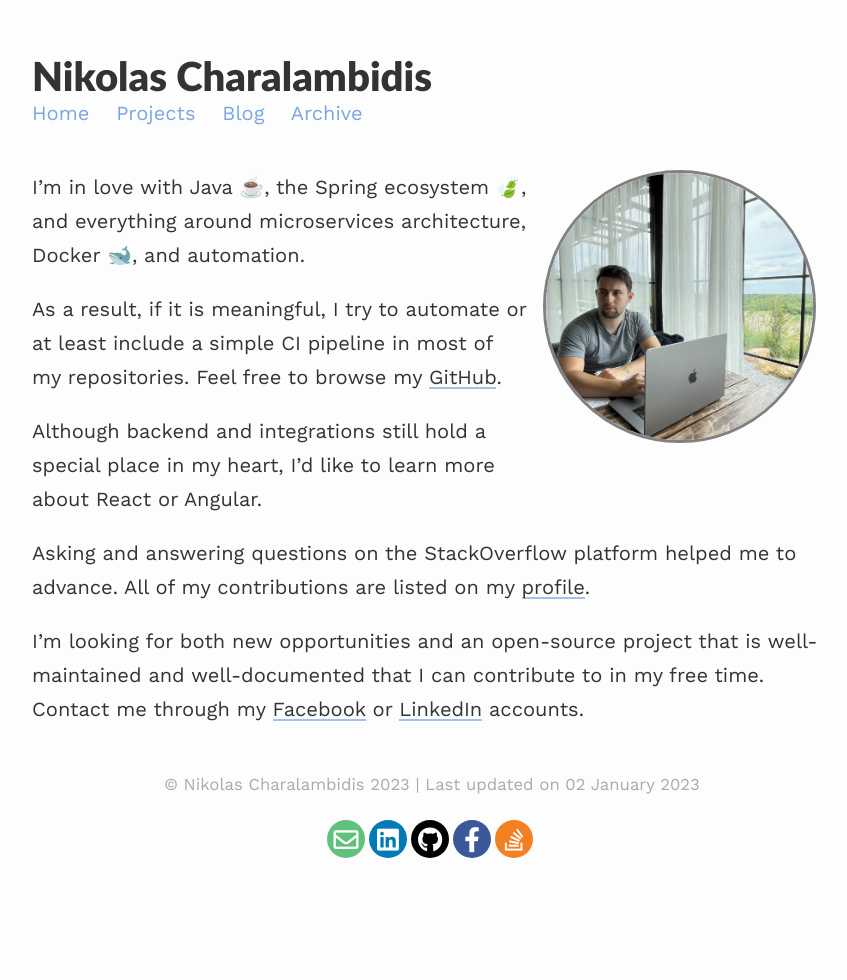
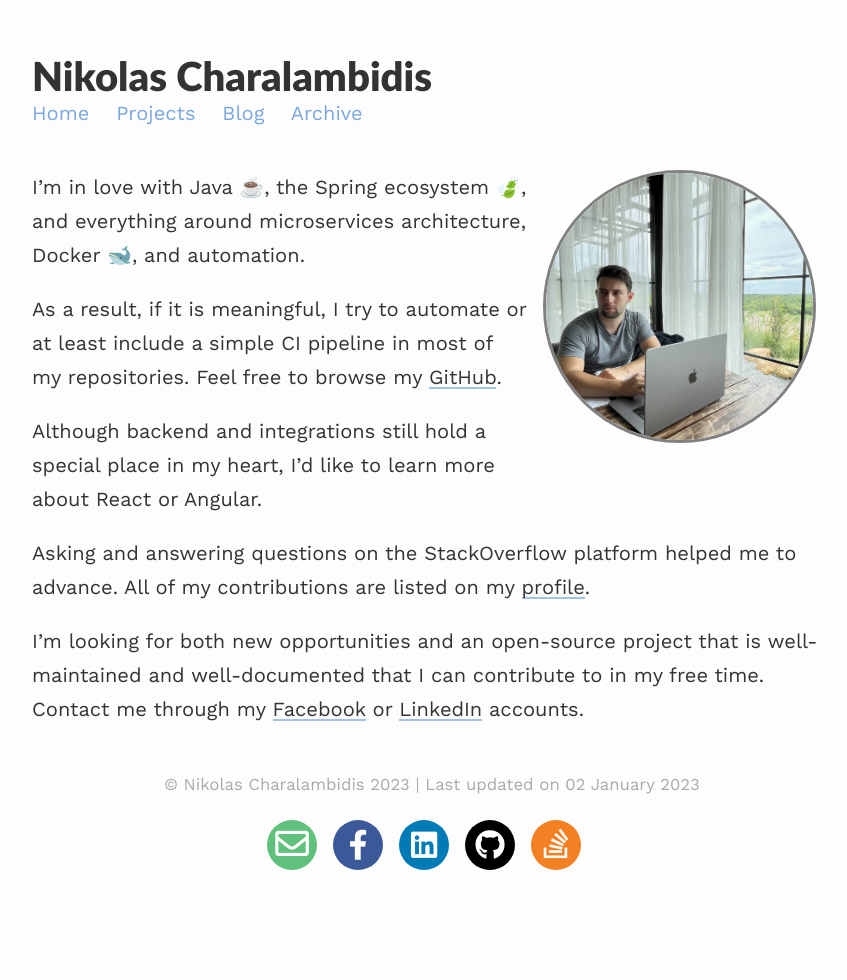
Before and after one commit to Nikolas-Charalambidis/nikolas-charalambidis.github.io, a Jekyll site: the page built from index.md, in a window 1280 px wide. Shown: the whole page, without its empty margins (208-1055 px from the left). Built offline with Jekyll 4.4.1, drawn with Linux system fonts in a browser that asks for light colours; nearby versions of some CDN libraries.

Commit message:
Footer adjustments

```diff
--- a/_includes/social-footer.html
+++ b/_includes/social-footer.html
@@ -5,6 +5,33 @@
 class="social-button email" itemprop="email"
 href="mailto:{{ site.email | encode_email }}" target="_blank">
 <i class="far fa-envelope"></i>
+</a>
+{%- endif -%}
+
+{%- if site.facebook -%}
+<a title="{{ _locale_string_follow | replace: '[NAME]', 'Facebook' }}"
+   class="social-button facebook" itemprop="sameAs"
+   href="https://www.facebook.com/{{ site.facebook }}"
+   target="_blank">
+    <i class="fab fa-facebook-f"></i>
+</a>
+{%- endif -%}
+
+{%- if site.instagram -%}
+<a title="{{ _locale_string_follow | replace: '[NAME]', 'Instagram' }}"
+class="social-button instagram" itemprop="sameAs"
+href="https://www.instagram.com/{{ site.instagram }}"
+target="_blank">
+<i class="fab fa-instagram"></i>
+</a>
+{%- endif -%}
+
+{%- if site.twitter -%}
+<a title="{{ _locale_string_follow | replace: '[NAME]', 'Twitter' }}"
+class="social-button twitter"
+href="https://www.twitter.com/{{ site.twitter }}" itemprop="sameAs"
+target="_blank">
+<i class="fab fa-twitter"></i>
 </a>
 {%- endif -%}
 
@@ -26,6 +53,24 @@ target="_blank">
 </a>
 {%- endif -%}
 
+{%- if site.stackoverflow -%}
+<a title="{{ _locale_string_follow | replace: '[NAME]', 'Stackoverflow' }}"
+class="social-button stackoverflow" itemprop="sameAs"
+href="https://stackoverflow.com/users/{{ site.stackoverflow }}"
+target="_blank">
+<i class="fab fa-brands fa-stack-overflow"></i>
+</a>
+{%- endif -%}
+
+{%- if site.quora -%}
+<a title="{{ _locale_string_follow | replace: '[NAME]', 'Quora' }}"
+class="social-button quora" itemprop="sameAs"
+href="https://www.quora.com/profile/{{ site.quora }}"
+target="_blank">
+<i class="fab fa-quora"></i>
+</a>
+{%- endif -%}
+
 {%- if site.researchgate -%}
 <a title="{{ _locale_string_follow | replace: '[NAME]', 'ResearchGate' }}"
 class="social-button researchgate"
@@ -44,49 +89,4 @@ target="_blank">
 </a>
 {%- endif -%}
 
-{%- if site.twitter -%}
-<a title="{{ _locale_string_follow | replace: '[NAME]', 'Twitter' }}"
-class="social-button twitter"
-href="https://www.twitter.com/{{ site.twitter }}" itemprop="sameAs"
-target="_blank">
-<i class="fab fa-twitter"></i>
-</a>
-{%- endif -%}
-
-{%- if site.facebook -%}
-<a title="{{ _locale_string_follow | replace: '[NAME]', 'Facebook' }}"
-class="social-button facebook" itemprop="sameAs"
-href="https://www.facebook.com/{{ site.facebook }}"
-target="_blank">
-<i class="fab fa-facebook-f"></i>
-</a>
-{%- endif -%}
-
-{%- if site.quora -%}
-<a title="{{ _locale_string_follow | replace: '[NAME]', 'Quora' }}"
-class="social-button quora" itemprop="sameAs"
-href="https://www.quora.com/profile/{{ site.quora }}"
-target="_blank">
-<i class="fab fa-quora"></i>
-</a>
-{%- endif -%}
-
-{%- if site.instagram -%}
-<a title="{{ _locale_string_follow | replace: '[NAME]', 'Instagram' }}"
-class="social-button instagram" itemprop="sameAs"
-href="https://www.instagram.com/{{ site.instagram }}"
-target="_blank">
-<i class="fab fa-instagram"></i>
-</a>
-{%- endif -%}
-
-{%- if site.stackoverflow -%}
-<a title="{{ _locale_string_follow | replace: '[NAME]', 'Stackoverflow' }}"
-class="social-button stackoverflow" itemprop="sameAs"
-href="https://stackoverflow.com/users/{{ site.stackoverflow }}"
-target="_blank">
-<i class="fab fa-brands fa-stack-overflow"></i>
-</a>
-{%- endif -%}
-
 </div>
--- a/assets/css/_sass/footer-social.scss
+++ b/assets/css/_sass/footer-social.scss
@@ -8,20 +8,34 @@
   display: inline-block;
   position: relative;
   cursor: pointer;
-  width: 2.125rem;
-  height: 2.125rem;
-  border: 0.125rem solid transparent;
+  width: 3.125rem;
+  height: 3.125rem;
+  //border: 0.125rem solid transparent;
   padding: 0;
   text-decoration: none;
   text-align: center;
   color: #fefefe;
-  font-size: 1.5625rem;
+  font-size: 2.1rem;
   font-weight: normal;
   line-height: 1.5em;
   border-radius: 1.6875rem;
-  transition: all 0.5s ease;
-  margin-right: 0.25rem;
-  margin-bottom: 0.25rem;
+  margin-right: 1rem;
+  margin-bottom: 0.50rem;
+
+  -webkit-transition: box-shadow 0.2s, -webkit-transform 0.2s;
+     -moz-transition: box-shadow 0.2s,    -moz-transform 0.2s;
+          transition: box-shadow 0.2s,         transform 0.2s;
+
+  box-shadow: inset 0 0 0 35px var(--box-shadow-color);
+}
+
+
+.rounded-social-buttons .social-button:hover, .rounded-social-buttons .social-button:focus {
+  -webkit-transform: scale3d(1.1, 1.1, 1);
+     -moz-transform: scale3d(1.1, 1.1, 1);
+          transform: scale3d(1.1, 1.1, 1);
+
+  box-shadow: inset 0 0 0 2px var(--box-shadow-color);
 }
 
 .rounded-social-buttons .fa-twitter,
@@ -34,110 +48,90 @@
 .fa-quora
 .fa-instagram
 .fa-stack-overflow {
-  font-size: 25px;
+  font-size: 30px;
 }
 
 .rounded-social-buttons .social-button.facebook {
-  background: #3b5998;
+  --box-shadow-color: #3b5998;
 }
 
 .rounded-social-buttons .social-button.facebook:hover, .rounded-social-buttons .social-button.facebook:focus {
   color: #3b5998;
-  background: #fefefe;
-  border-color: #3b5998;
 }
 
 .rounded-social-buttons .social-button.twitter {
-  background: #55acee;
+  --box-shadow-color: #55acee;
 }
 
 .rounded-social-buttons .social-button.twitter:hover, .rounded-social-buttons .social-button.twitter:focus {
   color: #55acee;
-  background: #fefefe;
-  border-color: #55acee;
 }
 
 .rounded-social-buttons .social-button.linkedin {
-  background: #007bb5;
+  --box-shadow-color: #007bb5;
 }
 
 .rounded-social-buttons .social-button.linkedin:hover, .rounded-social-buttons .social-button.linkedin:focus {
   color: #007bb5;
-  background: #fefefe;
-  border-color: #007bb5;
 }
 
 .rounded-social-buttons .social-button.github {
-  background: #000000;
+  --box-shadow-color: #000000;
 }
 
 .rounded-social-buttons .social-button.github:hover, .rounded-social-buttons .social-button.github:focus {
   color: #000000;
-  background: #fefefe;
-  border-color: #000000;
 }
 
 .rounded-social-buttons .social-button.email {
-  background: #60c17d;
+  --box-shadow-color: #60c17d;
 }
 
 .rounded-social-buttons .social-button.email:hover, .rounded-social-buttons .social-button.email:focus {
   color: #60c17d;
-  background: #fefefe;
-  border-color: #60c17d;
 }
 
 .rounded-social-buttons .social-button.orcid {
-  background: #a6ce3b;
+  --box-shadow-color: #a6ce3b;
 }
 
 .rounded-social-buttons .social-button.orcid:hover, .rounded-social-buttons .social-button.orcid:focus {
   color: #a6ce3b;
-  background: #fefefe;
-  border-color: #a6ce3b;
 }
 
 .rounded-social-buttons .social-button.researchgate {
-  background: #5dd1b0;
+  --box-shadow-color: #5dd1b0;
 }
 
 .rounded-social-buttons .social-button.researchgate:hover, .rounded-social-buttons .social-button.researchgate:focus {
   color: #5dd1b0;
-  background: #fefefe;
-  border-color: #5dd1b0;
 }
 
 .rounded-social-buttons .social-button.quora {
-  background: #a82400;
+  --box-shadow-color: #a82400;
 }
 
 .rounded-social-buttons .social-button.quora:hover, .rounded-social-buttons .social-button.quora:focus {
   color: #a82400;
-  background: #fefefe;
-  border-color: #5dd1b0;
 }
 
 .rounded-social-buttons .social-button.instagram {
-  color: #ffffff;
-  background: #f09433;
-  background: -moz-linear-gradient(45deg, #f09433 0%, #e6683c 25%, #dc2743 50%, #cc2366 75%, #bc1888 100%);
-  background: -webkit-linear-gradient(45deg, #f09433 0%,#e6683c 25%,#dc2743 50%,#cc2366 75%,#bc1888 100%);
+  box-shadow: inset 0 0 0 35px transparent;
+  filter: progid:DXImageTransform.Microsoft.gradient( startColorstr='#f09433', endColorstr='#bc1888',GradientType=1 );
   background: linear-gradient(45deg, #f09433 0%,#e6683c 25%,#dc2743 50%,#cc2366 75%,#bc1888 100%);
-  filter: progid:DXImageTransform.Microsoft.gradient( startColorstr='#f09433', endColorstr='#bc1888',GradientType=1 );
 }
 
 .rounded-social-buttons .social-button.instagram:hover, .rounded-social-buttons .social-button.instagram:focus {
-    color: #a82400;
-    background: #fefefe;
-    border-color: #5dd1b0;
+  // --box-shadow-color: #dc2743;
+  color: #cc2366;
+  background: #ffffff;
+  box-shadow: inset 0 0 0 2px #cc2366;
 }
 
 .rounded-social-buttons .social-button.stackoverflow {
-  background: #f48024;
+  --box-shadow-color: #f48024;
 }
 
 .rounded-social-buttons .social-button.stackoverflow:hover, .rounded-social-buttons .social-button.stackoverflow:focus {
   color: #f48024;
-  background: #fefefe;
-  border-color: #f48024;
 }
```
